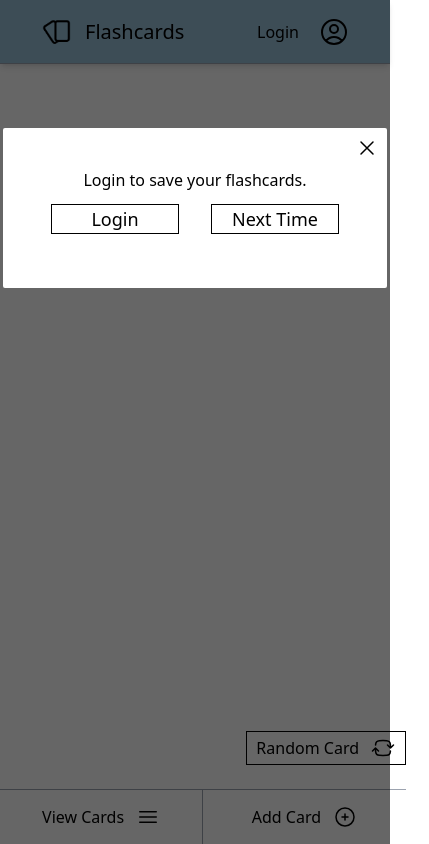
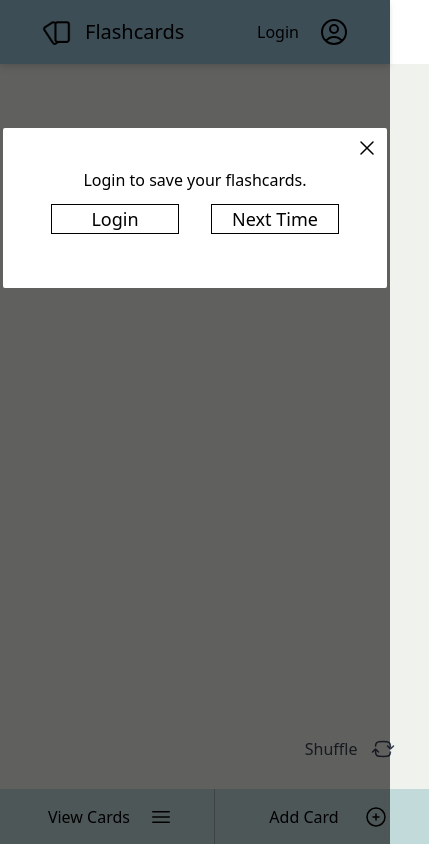
Before and after one commit to boris-shvidchenko/flashcard-app, a Next.js app: page / in a window 390 px wide. Shown: the whole page, 429 px wide, since content can reach past the window. Built offline with nearby package versions, Linux system fonts and the light colour scheme; no server answers.

Commit message:
Fixed sort bug

```diff
--- a/components/Card.js
+++ b/components/Card.js
@@ -22,10 +22,11 @@ export default function Card() {
         dispatch({ type:'toggleEditCardMsg', editCardMessage: !state.editCardMessage})
     }
 
-    // // Switch randomize state to true to allow random card to be selected, if cards array is not equal to 1 then select a random card from array and store it in random card state for use. While loop will continue until a card that isnt already selected is chosen randomly
+    // // Switch randomize state to true to allow random card to be selected, if cards array is not equal to 1 then select a random card from array and store it in random card state for use. While loop will continue until a card that isnt already selected is chosen randomly. Change show answer state to false if it is true
     function randomizeCard() {
         if (state?.cards?.length > 1) {
             dispatch({type: 'toggleRandomize', randomize: true});
+            if (state.showAnswer) dispatch({type: 'showAnswer', showAnswer: false});
             while (true) {
                 let random = state?.cards[Math.floor(Math.random() * state.cards.length)]
                 if (random !== state.showCard) {
@@ -59,7 +60,7 @@ export default function Card() {
             </section>
 
             <section onClick={randomizeCard} className='hidden sm:flex cursor-pointer border border-black justify-center p-1 w-40 space-x-3 select-none'>
-                <p>Random Card</p>
+                <p>Shuffle</p>
                 <ArrowPathRoundedSquareIcon className='w-6' />
             </section>
 
--- a/components/CardContainer.js
+++ b/components/CardContainer.js
@@ -13,7 +13,7 @@ export default function CardContainer() {
     const { state } = useContext(Context);
 
     return (
-        <div className='w-screen sm:w-[calc(100vw-12.6rem)] md:w-[calc(100vw-16rem)] h-full'>
+        <div className='w-screen sm:w-[calc(100vw-12.6rem)] md:w-[calc(100vw-16rem)] h-full bg-[#f0f2ed]'>
             {state?.cards?.length !== 0 && <Card />}
         </div>
     )
--- a/components/Header.js
+++ b/components/Header.js
@@ -39,7 +39,7 @@ export default function Header() {
     }
 
     return (
-        <header className='bg-[#98c1d9] h-16 border-b border-gray-400 shadow-md flex items-center justify-between px-10 z-30'>
+        <header className='bg-[#98c1d9] h-16 border-gray-400 flex items-center justify-between px-10 z-30 drop-shadow-md'>
             <section className='flex items-center space-x-3'>
                 <Image src='/favicon.png' width={33} height={33} alt='App logo' />
                 <h1 className='text-xl'>Flashcards</h1>
--- a/components/MainContainer.js
+++ b/components/MainContainer.js
@@ -28,10 +28,11 @@ export default function MainContainer() {
         if (state?.cards.length > 0 && !state?.showMobileCardsArray && !state?.addCardMessage) dispatch({type: 'showMobileCardsArray', showMobileCardsArray: true})
     }
 
-    // Switch randomize state to true to allow random card to be selected, if cards array is greater than 1 then select a random card from array and store it in random card state for use.
+    // Switch randomize state to true to allow random card to be selected, if cards array is greater than 1 then select a random card from array and store it in random card state for use. Change show answer state to false if it is true
     function randomizeCard() {
         if (state?.cards?.length > 1) {
             dispatch({type: 'toggleRandomize', randomize: true});
+            if (state.showAnswer) dispatch({type: 'showAnswer', showAnswer: false});
             while (true) {
                 let random = state?.cards[Math.floor(Math.random() * state.cards.length)]
                 if (random !== state.showCard) {
@@ -53,29 +54,29 @@ export default function MainContainer() {
         <main className='h-[calc(100vh-4rem)] flex'>
 
             {/* Desktop View */}
-            <section className='hidden sm:block'>
+            <section className='desktop-components'>
                 <Sidebar />
             </section>
-            <section className='hidden sm:block'>
+            <section className='desktop-components'>
                 <CardContainer />
             </section>
 
             {/* Mobile View */}
-            <div className='flex flex-col sm:hidden'>
+            <div className='flex flex-col sm:hidden bg-[#f0f2ed]'>
                 <CardContainer />
 
-                <section onClick={randomizeCard} className='cursor-pointer border border-black flex justify-center p-1 w-40 space-x-3 select-none ml-[63vw] mb-6 mt-1'>
-                    <p>Random Card</p>
+                <section onClick={randomizeCard} className='cursor-pointer flex justify-center p-1 w-40 space-x-3 select-none ml-[69vw] mb-6 mt-1 text-gray-700'>
+                    <p className='w-14 text-center hover:font-semibold'>Shuffle</p>
                     <ArrowPathRoundedSquareIcon className='w-6' />
                 </section>
 
-                <section className='flex h-16 z-20 bg-white border-t border-gray-400'>
-                    <div onClick={openMobileCardsModal} className='flex items-center justify-center space-x-3 px-10 cursor-pointer border-r border-gray-400 w-full select-none'>
-                        <p>View Cards</p>
+                <section className='flex h-16 z-20 bg-[#c3dadb]'>
+                    <div onClick={openMobileCardsModal} className='flex items-center justify-center space-x-3 px-10 cursor-pointer border-r border-gray-400 w-full select-none hover:font-semibold'>
+                        <p className='text-center w-24'>View Cards</p>
                         <Bars3Icon className='w-6' />
                     </div>
-                    <div onClick={toggleAddCardMsg} className='flex items-center justify-center space-x-3 px-10 cursor-pointer w-full select-none'>
-                        <p>Add Card</p>
+                    <div onClick={toggleAddCardMsg} className='flex items-center justify-center space-x-3 px-10 cursor-pointer w-full select-none hover:font-semibold'>
+                        <p className='text-center w-24'>Add Card</p>
                         <PlusCircleIcon className='w-6' />
                     </div>
                 </section>
--- a/components/MobileCardsArray.js
+++ b/components/MobileCardsArray.js
@@ -28,12 +28,15 @@ export default function MobileCardsArray() {
     // Sorts cards
     function sortCards() {
         if (state?.cards.length !== 0) {
-            const cardQuestions = state.cards.map((card) => card.id)
-            cardQuestions.sort();
+            const cardQuestions = state.cards.map((card) => {
+                return {question: card.question, id: card.id}
+            })
+            cardQuestions.sort((a,b) => a.question === b.question ? 0 : a.question > b.question ?  1 : -1);
+            console.log(cardQuestions)
             let tempSortedCards = [];
             for (let q of cardQuestions) {
                 for (let c of state?.cards) {
-                    if (c.id === q) tempSortedCards.push(c)
+                    if (c.id === q.id) tempSortedCards.push(c)
                     }
                 }
             dispatch({type: 'updateSortedCards', sortedCards: tempSortedCards})
--- a/components/Question.js
+++ b/components/Question.js
@@ -33,9 +33,9 @@ export default function Question({ question, id }) {
     }
 
     return(
-        <div className='flex border-b border-gray-300 justify-evenly p-2'>
-            <p onClick={showCard} className='px-4 sm:pl-4 truncate w-32 md:w-40 cursor-pointer'>{question}</p>
-            <XMarkIcon onClick={dltOneCard} className='mr-4 md:mr-0 w-6 text-red-600 cursor-pointer' />
+        <div className='flex border-b border-gray-300 justify-evenly pl-4 md:pl-0 p-2'>
+            <p onClick={showCard} className='px-4 sm:pl-2 truncate w-32 md:w-44 cursor-pointer'>{question}</p>
+            <XMarkIcon onClick={dltOneCard} className='mr-4 md:mr-0 w-6 text-red-600 hover:text-red-800 cursor-pointer' />
         </div>
     )
 }
--- a/components/Sidebar.js
+++ b/components/Sidebar.js
@@ -29,12 +29,15 @@ export default function Sidebar() {
     // Sorts cards
     function sortCards() {
         if (state?.cards.length !== 0) {
-            const cardQuestions = state.cards.map((card) => card.id)
-            cardQuestions.sort();
+            const cardQuestions = state.cards.map((card) => {
+                return {question: card.question, id: card.id}
+            })
+            cardQuestions.sort((a,b) => a.question === b.question ? 0 : a.question > b.question ?  1 : -1);
+            console.log(cardQuestions)
             let tempSortedCards = [];
             for (let q of cardQuestions) {
                 for (let c of state?.cards) {
-                    if (c.id === q) tempSortedCards.push(c)
+                    if (c.id === q.id) tempSortedCards.push(c)
                     }
                 }
             dispatch({type: 'updateSortedCards', sortedCards: tempSortedCards})
@@ -48,24 +51,24 @@ export default function Sidebar() {
         state.cards.map((q) => <Question question={q.question} key={q.id} id={q.id}/>)
 
     return (
-        <div className='sm:w-[12.6rem] md:w-64 h-[calc(100vh-4rem)] border-r border-gray-400'>
+        <div className='sm:w-[12.6rem] md:w-64 h-[calc(100vh-4rem)] border-r border-gray-300'>
 
-            <section onClick={toggleAddCardMsg} className='sidebar-section border-b bg-[#e0fbfc]'>
-                <p className='ml-2 w-20 text-center'>Add Card</p>
+            <section onClick={toggleAddCardMsg} className='sidebar-section bg-[#e0fbfc]'>
+                <p className='sidebar-btn-text'>Add Card</p>
                 <PlusCircleIcon className='w-6' />
             </section>
 
-            <section onClick={sortCards} className='flex space-x-1 pl-[4.7rem] md:pl-[6.3rem] py-1 cursor-pointer text-sm border-b border-gray-400 bg-[#daeaeb] hover:font-semibold'>
+            <section onClick={sortCards} className='flex space-x-1 pl-[4.7rem] md:pl-[6.3rem] py-1 cursor-pointer text-sm border-b border-[#c3dadb] bg-[#c3dadb] hover:font-semibold'>
                 <p className='w-8 text-center'>Sort</p>
                 <ChevronUpDownIcon className='w-5' />
             </section>
 
-            <section className='h-[calc(100vh-10.8rem)] overflow-y-auto scroll bg-[#f2f2f2]'>
+            <section className='h-[calc(100vh-10.8rem)] overflow-y-auto scroll bg-[#f7f5f5]'>
                 {questionList}
             </section>
 
             <section onClick={openDltMsg} className='sidebar-section bg-[#ee6c4d]'>
-                <p className='ml-2 w-20 text-center'>Delete All</p>
+                <p className='sidebar-btn-text'>Delete All</p>
                 <TrashIcon className='w-6' />
             </section>
 
--- a/styles/globals.css
+++ b/styles/globals.css
@@ -7,8 +7,12 @@
         @apply scrollbar-thin scrollbar-thumb-gray-500 scrollbar-track-transparent
     }
 
+    .desktop-components {
+        @apply hidden sm:block
+    }
+
     .sidebar-section {
-        @apply flex items-center space-x-2 pl-12 md:pl-16 h-10 border-gray-400 cursor-pointer hover:font-semibold
+        @apply flex items-center space-x-2 pl-10 md:pl-16 h-10 border-gray-400 cursor-pointer hover:font-semibold
     }
 
     .msg-btn {
@@ -22,4 +26,8 @@
     .header-btn {
         @apply w-14 text-center hover:font-semibold
     }
+
+    .sidebar-btn-text {
+        @apply ml-2 w-20 text-center
+    }
 }
```
